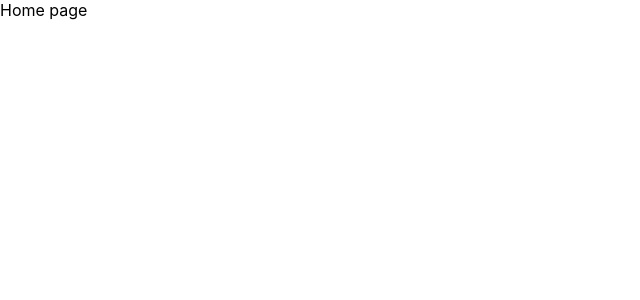
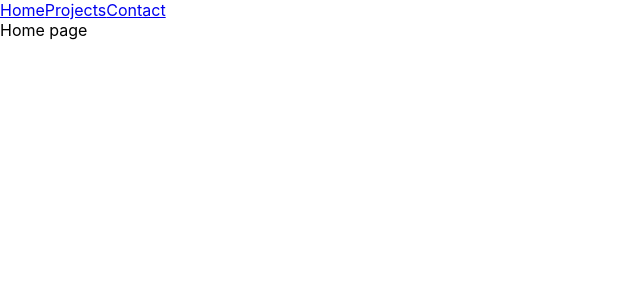
Before and after one commit to skarimo/portfolio-static, a React (Create React App) app: page / in a window 1280 px wide. Shown: the top 300 px of the page, without its empty margins (0-640 px from the left). Built offline with nearby package versions, Linux system fonts and the light colour scheme.

Commit message:
added menu and links

```diff
--- a/src/App.js
+++ b/src/App.js
@@ -5,12 +5,14 @@ import { BrowserRouter, Route, Switch } from 'react-router-dom'
 import Home from './components/Home'
 import Contact from './components/Contact'
 import Projects from './components/Projects'
+import Menu from './components/Menu'
 
 class App extends Component {
   render() {
     return (
       <BrowserRouter>
         <React.Fragment>
+          <Menu />
           <Switch>
             <Route exact path="/contact" component={Contact} />
             <Route exact path="/projects" component={Projects} />
--- /dev/null
+++ b/src/components/Menu.js
@@ -0,0 +1,14 @@
+import React from 'react'
+import { Link } from 'react-router-dom'
+
+const Menu = (props) => {
+    return (
+      <div>
+      <Link to={`/home`}>Home</Link>
+      <Link to={`/projects`}>Projects</Link>
+      <Link to={`/contact`}>Contact</Link>
+      </div>
+    )
+  }
+
+export default Menu
```
